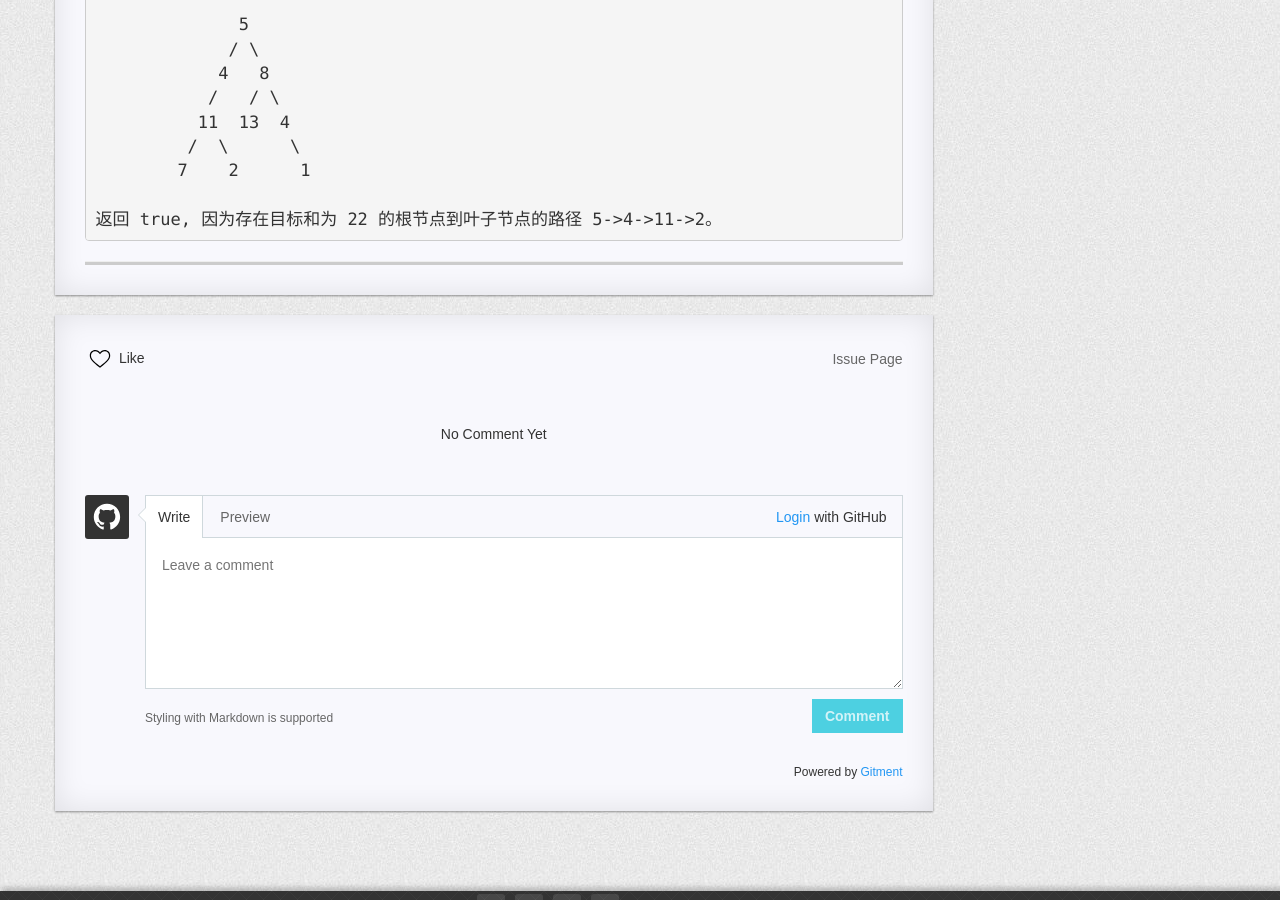
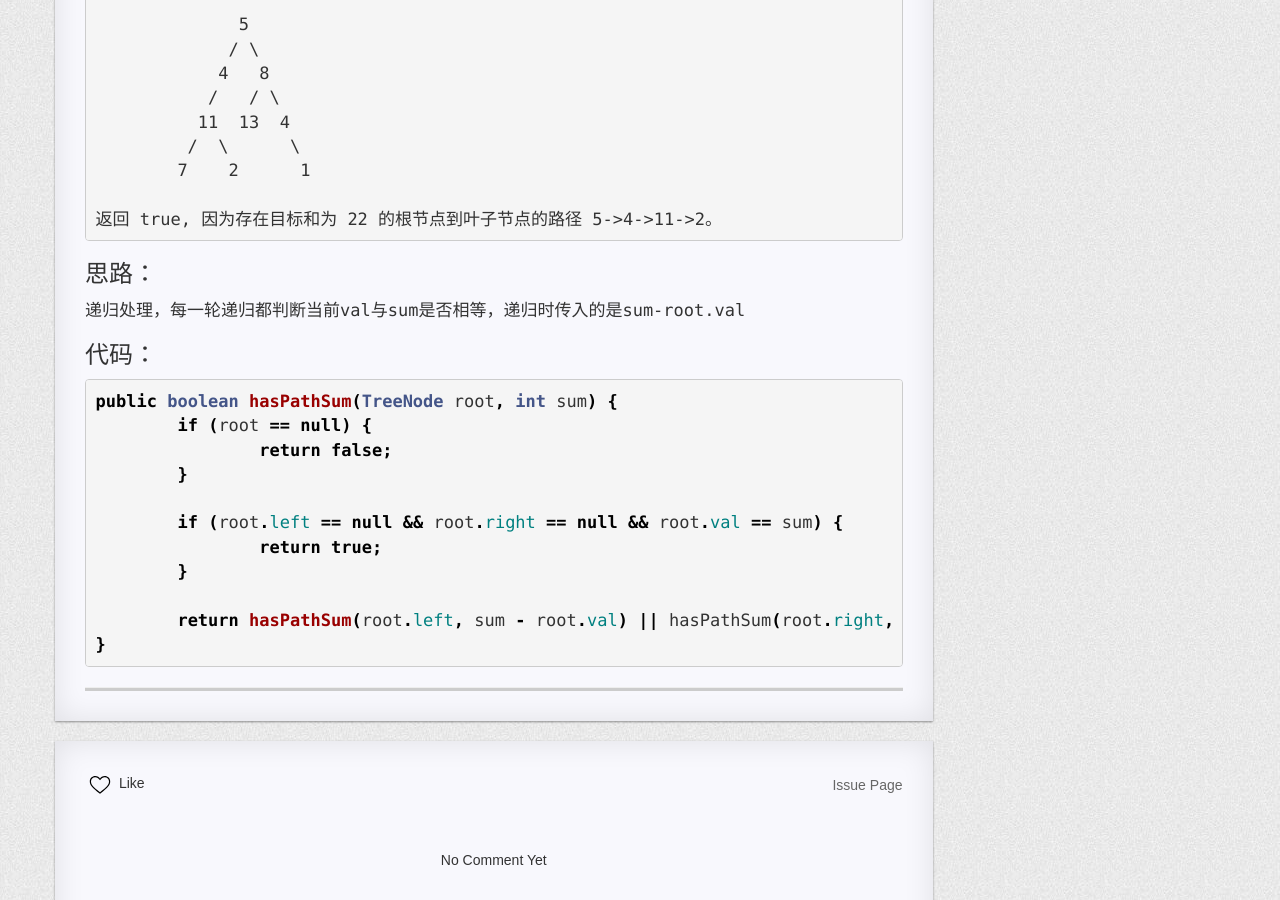
Before and after one commit to FrankdeBoers/blog, a Jekyll site: the page built from _posts/2019-08-19-LeetCode解题笔记：二叉树主题.md, in a window 1280 px wide and 900 px high, scrolled down 7945 px. Built offline with Jekyll 4.4.1, drawn with Linux system fonts in a browser that asks for light colours; nearby versions of some CDN libraries; a style sheet for code colours, icons or effects is not loaded.

Commit message:
Update 2019-08-19-LeetCode解题笔记：二叉树主题.md

````diff
--- a/_posts/2019-08-19-LeetCode解题笔记：二叉树主题.md
+++ b/_posts/2019-08-19-LeetCode解题笔记：二叉树主题.md
@@ -326,3 +326,21 @@ public TreeNode mergeTrees(TreeNode t1, TreeNode t2) {
 
 返回 true, 因为存在目标和为 22 的根节点到叶子节点的路径 5->4->11->2。
 ```
+
+### 思路：
+递归处理，每一轮递归都判断当前val与sum是否相等，递归时传入的是sum-root.val
+
+### 代码：
+```java
+public boolean hasPathSum(TreeNode root, int sum) {
+	if (root == null) {
+		return false;
+	}
+
+	if (root.left == null && root.right == null && root.val == sum) {
+		return true;
+	}
+
+	return hasPathSum(root.left, sum - root.val) || hasPathSum(root.right, sum - root.val);
+}
+```
````
